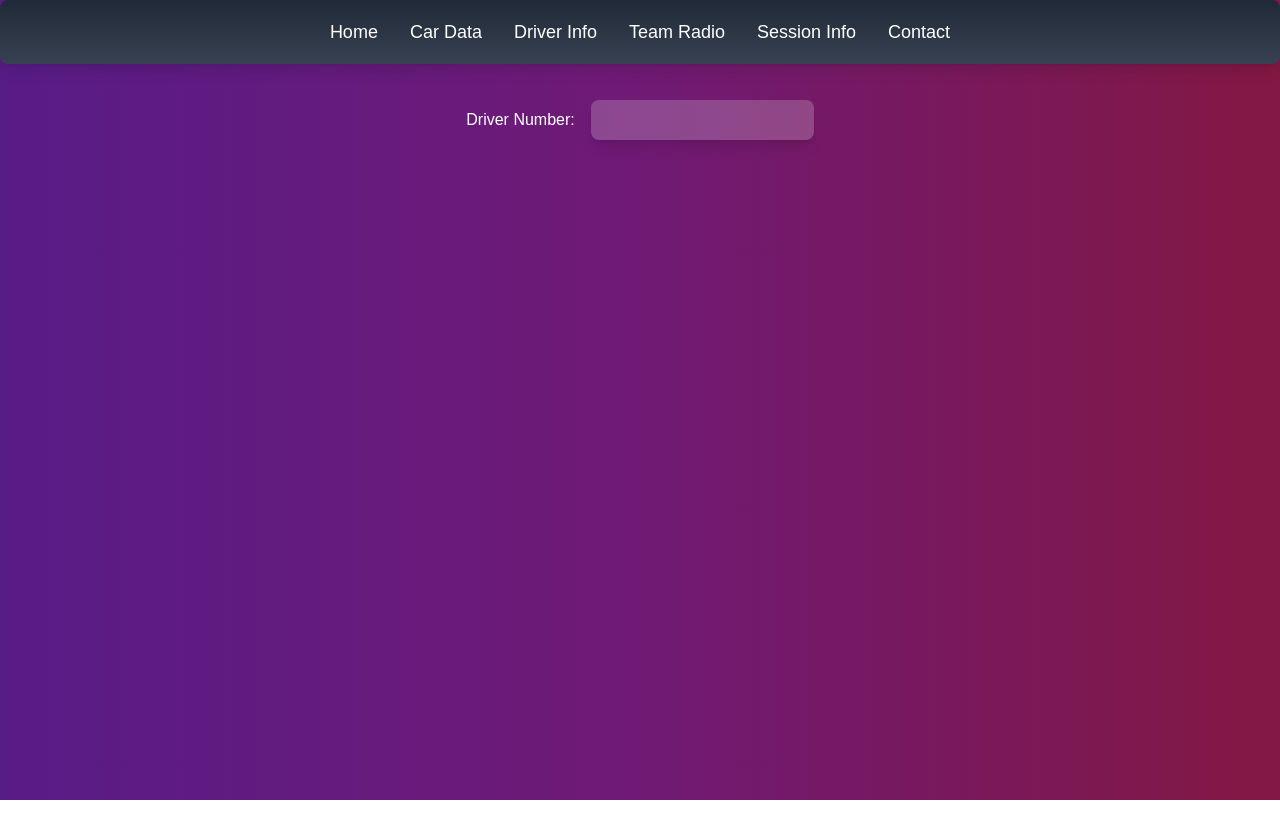
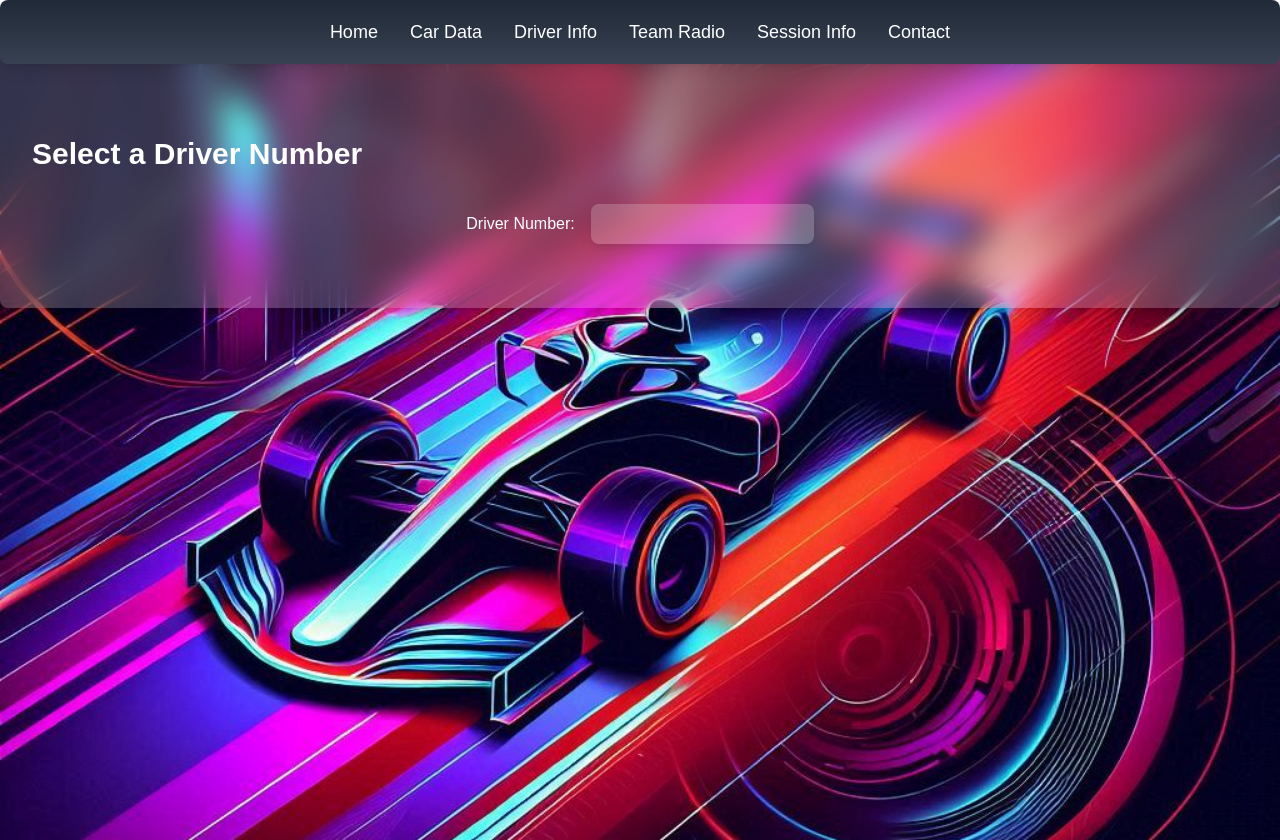
Before and after one commit to maneeshaYasinth/Undercut-Pit-F1, a React (Vite) app: page /carData in a window 1280 px wide. Before the commit the page ends 800 px from the top, so only its background shows below. Built offline with nearby package versions, Linux system fonts and the light colour scheme; a web font is replaced by a local one.

Commit message:
set some new bgs

```diff
--- a/src/components/carData.jsx
+++ b/src/components/carData.jsx
@@ -1,5 +1,6 @@
 import React, { useState, useEffect } from 'react';
 import axios from 'axios';
+import sessionBg from '../assets/sessionBg.jpg'
 
 const BASE_URL = 'https://api.openf1.org/v1';
 
@@ -65,9 +66,9 @@ const CarData = () => {
   }, []); // Empty dependency array ensures this effect runs only once on mount
 
   return (
-    <div className="bg-gradient-to-r from-purple-900 via-fuchsia-900 to-pink-900 min-h-screen">
-      <div className="container mx-auto p-8">
-        <h1 className="text-3xl font-bold text-white mb-8">Select a Driver Number</h1>
+    <div className="min-h-screen" style={{ backgroundImage: `url(${sessionBg})`, backgroundSize: 'cover', backgroundPosition: 'center' , backgroundAttachment: 'fixed'}}>
+      <div className="container mx-auto p-8 bg-white bg-opacity-20 backdrop-blur-lg rounded-lg shadow-lg mt-10">
+        <h1 className="text-3xl font-bold text-white mb-8 mt-16">Select a Driver Number</h1>
         <div className="flex items-center justify-center mb-8">
           <label className="text-white mr-4">Driver Number:</label>
           <input
--- a/src/components/home.jsx
+++ b/src/components/home.jsx
@@ -1,12 +1,12 @@
 import React from 'react';
 import logo from '../assets/f1_logo.svg';
-import sessionBg from '../assets/sessionBg.jpg'
+import newmobebg1 from '../assets/newmobebg1.jpg'
 
 const Home = () => {
   return (
     <div class="bg-[url('/.public/undercutLogo.jpeg')]">
-     <div id="home" className="flex items-center justify-center h-screen" style={{ backgroundImage: `url(${sessionBg})`, backgroundSize: 'cover', backgroundPosition: 'center' }}>
-      <h1 className="text-4xl md:text-6xl lg:text-8xl font-bold text-white bg-transparent bg-slate-400 bg-opacity-50 rounded-2xl p-10 ">
+     <div id="home" className="flex items-center justify-center h-screen" style={{ backgroundImage: `url(${newmobebg1})`, backgroundSize: 'cover', backgroundPosition: 'center' }}>
+      <h1 className=" text-4xl md:text-6xl lg:text-8xl font-bold text-white bg-transparent  p-10 ">
         <div className="flex flex-col md:flex-row items-center">
           <img src={logo} alt="icon" className="h-16 md:h-20 lg:h-24 mb-8 md:mb-0 md:mr-4" />
           <span className="text-red-600 italic">UNDERCUT PIT</span>
```
